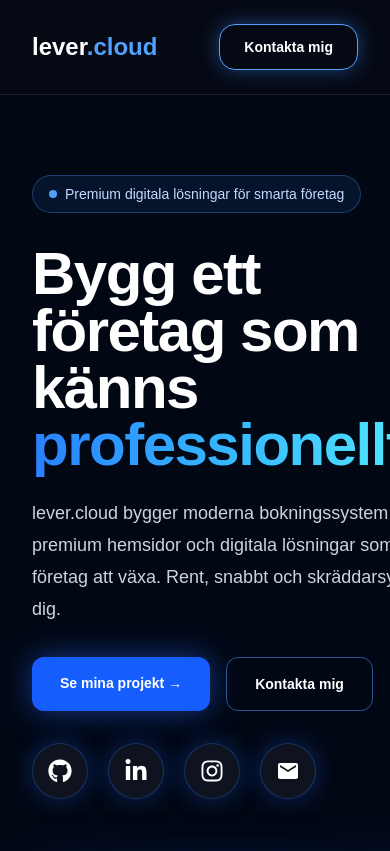
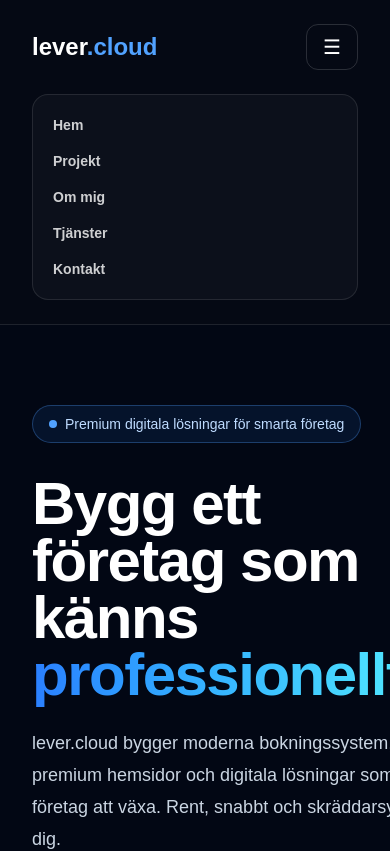
Before and after one commit to 1LeandroLV/lever-cloud, a Next.js app: page / in a window 390 px wide. Shown: the top 851 px of the page. Built offline with nearby package versions, Linux system fonts and the light colour scheme.

Commit message:
Mobile navbar

```diff
--- a/app/page.tsx
+++ b/app/page.tsx
@@ -39,33 +39,42 @@
   return (
     <main className="min-h-screen bg-[#020714] text-white">
       <nav className="border-b border-white/10 bg-[#050914]">
-        <div className="mx-auto flex max-w-7xl items-center justify-between px-8 py-6">
+  <div className="mx-auto max-w-7xl px-8 py-6">
+    <div className="flex items-center justify-between">
       <div className="text-2xl font-black">
         lever<span className="text-blue-400">.cloud</span>
       </div>
 
-          <div className="hidden md:flex gap-6 text-sm font-semibold text-white/80">
-  <a href="#">Hem</a>
+      <div className="hidden gap-6 text-sm font-semibold text-white/80 md:flex">
+        <a href="/">Hem</a>
+        <a href="/projects" className="transition hover:text-blue-400">Projekt</a>
+        <a href="/about">Om mig</a>
+        <a href="/services">Tjänster</a>
+        <a href="/contact">Kontakt</a>
+      </div>
 
       <a
-    href="/projects"
-    className="transition hover:text-blue-400"
-  >
-    Projekt
-  </a>
-
-  <a href="/about">Om mig</a>
-
-  <a href="/services">Tjänster</a>
-
-  <a href="/contact">Kontakt</a>
-</div>
-         <a
         href="/contact"
-  className="rounded-2xl border border-blue-400 px-6 py-3 text-sm font-bold shadow-[0_0_20px_rgba(59,130,246,0.45)] hover:bg-blue-500/10"
+        className="hidden rounded-2xl border border-blue-400 px-6 py-3 text-sm font-bold shadow-[0_0_20px_rgba(59,130,246,0.45)] hover:bg-blue-500/10 sm:block"
       >
         Kontakta mig
       </a>
+
+      <button
+        className="rounded-xl border border-white/15 px-4 py-2 text-xl text-white md:hidden"
+        aria-label="Öppna meny"
+      >
+        ☰
+      </button>
+    </div>
+
+    <div className="mt-6 grid gap-4 rounded-2xl border border-white/10 bg-white/[0.03] p-5 text-sm font-semibold text-white/80 md:hidden">
+      <a href="/">Hem</a>
+      <a href="/projects">Projekt</a>
+      <a href="/about">Om mig</a>
+      <a href="/services">Tjänster</a>
+      <a href="/contact">Kontakt</a>
+    </div>
   </div>
 </nav>
 
```
Lines whose indentation alone changed are shown as unchanged.
